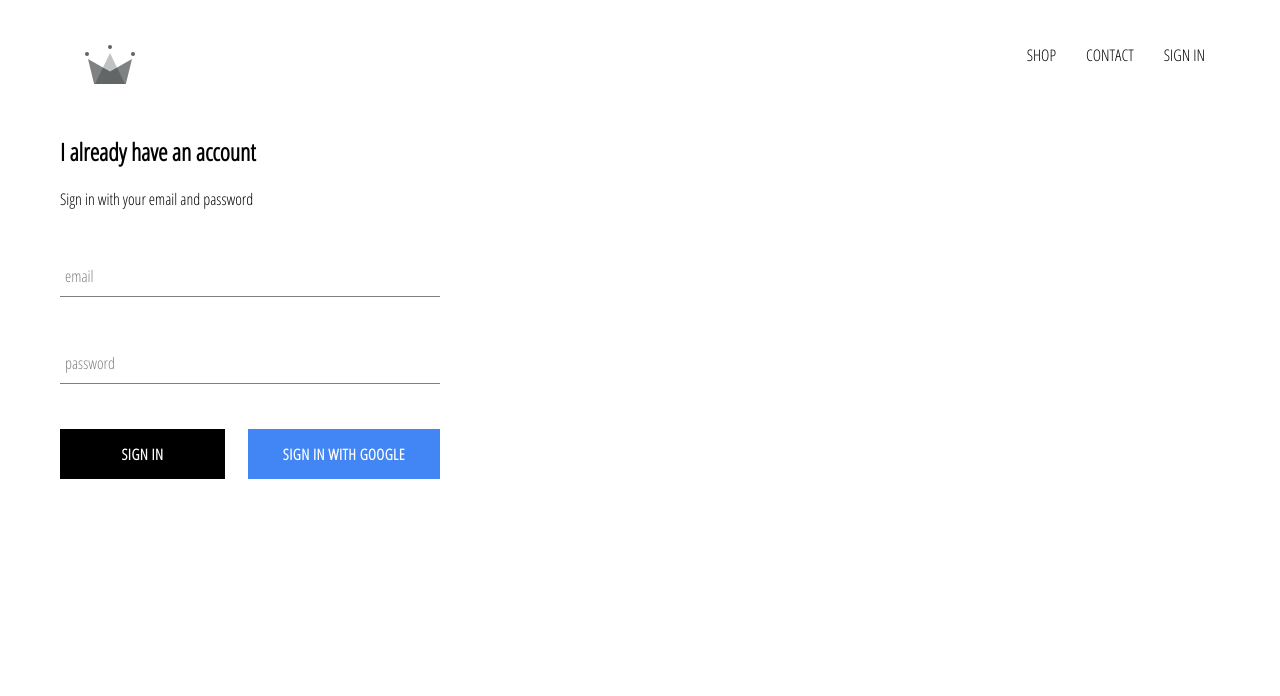
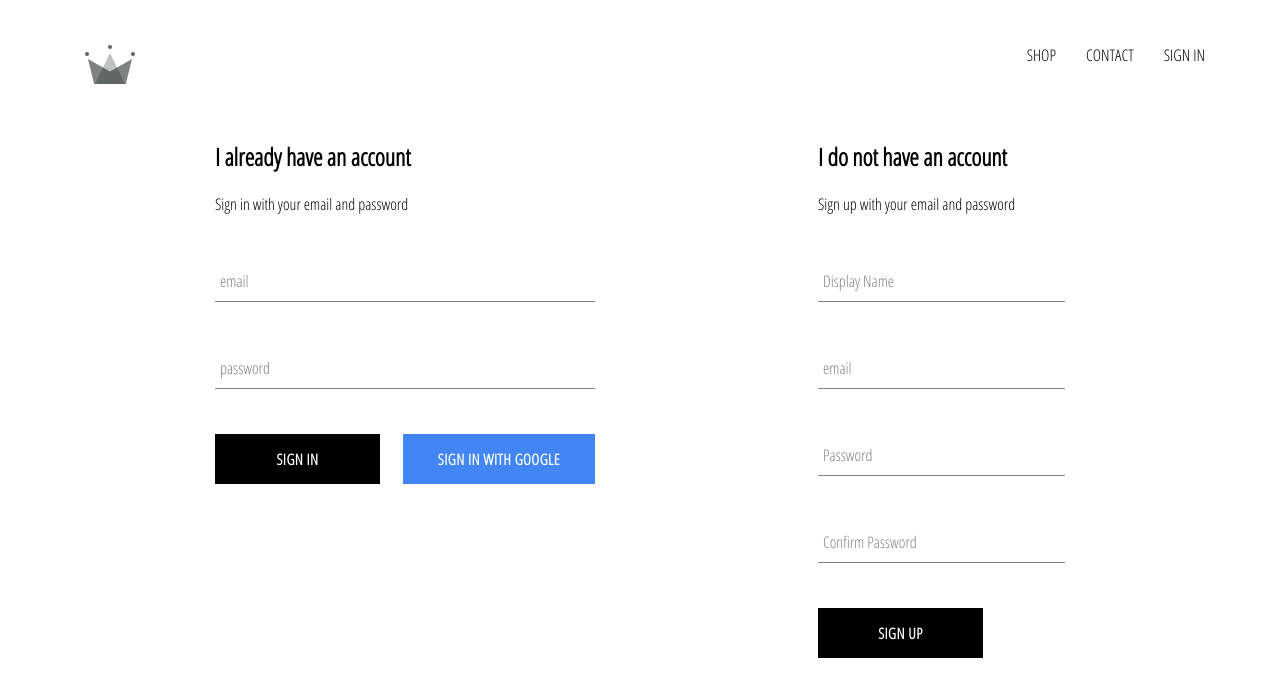
Before and after one commit to alex11913/Project2_CrownClothing, a React (Create React App) app: page /signin in a window 1280 px wide. Shown: the top 696 px of the page. Built offline with nearby package versions, Linux system fonts and the light colour scheme; no server answers.

Commit message:
implemented firebase utils, included ability to store authenticated users into our firestore database

```diff
--- a/src/App.js
+++ b/src/App.js
@@ -5,7 +5,7 @@
 import ShopPage from './pages/shop/shop.component';
 import Header from './components/header/header-component';
 import SignInAndSignUpPage from './pages/sing-in-and-sign-up/sign-in-and-sign-up';
-import { auth } from './firebase/firebase.utils';
+import { auth, createUserProfileDocument } from './firebase/firebase.utils';
 
 class App extends React.Component {
   constructor() {
@@ -19,9 +19,23 @@
 
 
   componentDidMount(){
-    this.unsubscribeFromAuth = auth.onAuthStateChanged(user => {
-      this.setState({currentUser: user});
-    })
+    this.unsubscribeFromAuth = auth.onAuthStateChanged(async userAuth => {
+      if(userAuth){
+        const userRef = await createUserProfileDocument(userAuth);
+
+        userRef.onSnapshot(snapShot => {
+          this.setState({
+            currentUser: {
+              id: snapShot.id,
+              ...snapShot.data()
+            }
+          });
+        });
+      }
+      else{
+        this.setState({currentUser: userAuth});
+      }
+    });
   }
 
   componentWillUnmount(){
--- /dev/null
+++ b/src/components/sign-up/sign-up.component.jsx
@@ -0,0 +1,98 @@
+import React from 'react';
+import CustomButton from '../custom-button/custom-button.component';
+
+import FormInput from '../form-input/form-input.component';
+
+import { auth, createUserProfileDocument } from '../../firebase/firebase.utils';
+
+import './sign-up.styles.scss';
+
+class SignUp extends React.Component{
+    constructor(){
+        super();
+
+        this.state = {
+            displayName: '',
+            email: '',
+            password: '',
+            confirmPassword: ''
+        }
+    }
+
+    handleSubmit = async event => {
+        event.preventDefault();
+
+        const {displayName, email, password, confirmPassword} = this.state;
+
+        if(password !== confirmPassword){
+            alert("Passwords don't match");
+            return;
+        }
+
+        try{
+            const {user} = await auth.createUserWithEmailAndPassword(email, password);
+            createUserProfileDocument(user, {displayName});
+            this.setState({
+            displayName: '',
+            email: '',
+            password: '',
+            confirmPassword: ''
+            });
+        }
+        catch(error){
+            console.error(error);
+        }
+    }
+
+    handleChange = event => {
+        const { name, value } = event.target;
+        this.setState({ [name]: value });
+    }
+
+    render(){
+        const {displayName, email, password, confirmPassword} = this.state;
+        return(
+            <div className='signUp'>
+                <h2 className='title'>I do not have an account</h2>
+                <span>Sign up with your email and password</span>
+                <form className='sign-up-form' onSubmit={this.handleSubmit}>
+                    <FormInput
+                    type='text'
+                    name='displayName'
+                    value={displayName}
+                    onChange={this.handleChange}
+                    label='Display Name'
+                    required
+                    />
+                    <FormInput
+                    type='email'
+                    name='email'
+                    value={email}
+                    onChange={this.handleChange}
+                    label='email'
+                    required
+                    />
+                    <FormInput
+                    type='password'
+                    name='password'
+                    value={password}
+                    onChange={this.handleChange}
+                    label='Password'
+                    required
+                    />
+                    <FormInput
+                    type='password'
+                    name='confirmPassword'
+                    value={confirmPassword}
+                    onChange={this.handleChange}
+                    label='Confirm Password'
+                    required
+                    />
+                    <CustomButton type='submit'> SIGN UP </CustomButton>
+                </form>
+            </div>
+        )
+    }
+}
+
+export default SignUp;
--- /dev/null
+++ b/src/components/sign-up/sign-up.styles.scss
@@ -0,0 +1,9 @@
+.sign-up{
+    display: flex;
+    flex-direction: column;
+    width: 380px;
+
+    .title{
+        margin: 10px 0;
+    }
+}
--- a/src/firebase/firebase.utils.js
+++ b/src/firebase/firebase.utils.js
@@ -13,6 +13,30 @@
   measurementId: "G-E9MNSH3KXF"
 };
 
+export const createUserProfileDocument = async (userAuth, additionalData) => {
+  if (!userAuth) return;
+  const userRef = firestore.doc(`users/${userAuth.uid}`);
+
+  const snapShop = await userRef.get();
+
+  if (!snapShop.exists) {
+    const { displayName, email } = userAuth;
+    const createdAt = new Date();
+    try {
+      await userRef.set({
+        displayName,
+        email,
+        createdAt,
+        ...additionalData
+      })
+    }
+    catch (error) {
+      console.log('error creating user', error.message);
+    }
+  }
+  return userRef;
+}
+
 firebase.initializeApp(config);
 
 export const auth = firebase.auth();
--- a/src/pages/sing-in-and-sign-up/sign-in-and-sign-up.jsx
+++ b/src/pages/sing-in-and-sign-up/sign-in-and-sign-up.jsx
@@ -2,10 +2,12 @@
 
 import './sign-in-and-sign-up.styles.scss';
 import SignIn from '../../components/sign-in/sign-in.component';
+import SignUp from '../../components/sign-up/sign-up.component';
 
 const SignInAndSignUpPage = () => (
     <div className='sign-in-and-sign-up'>
         <SignIn/>
+        <SignUp/>
     </div>
 )
 export default SignInAndSignUpPage;
--- a/src/pages/sing-in-and-sign-up/sign-in-and-sign-up.styles.scss
+++ b/src/pages/sing-in-and-sign-up/sign-in-and-sign-up.styles.scss
@@ -0,0 +1,6 @@
+.sign-in-and-sign-up{
+    width: 850px;
+    display: flex;
+    justify-content: space-between;
+    margin: 30px auto;
+}
```
Lines whose indentation alone changed are shown as unchanged.
